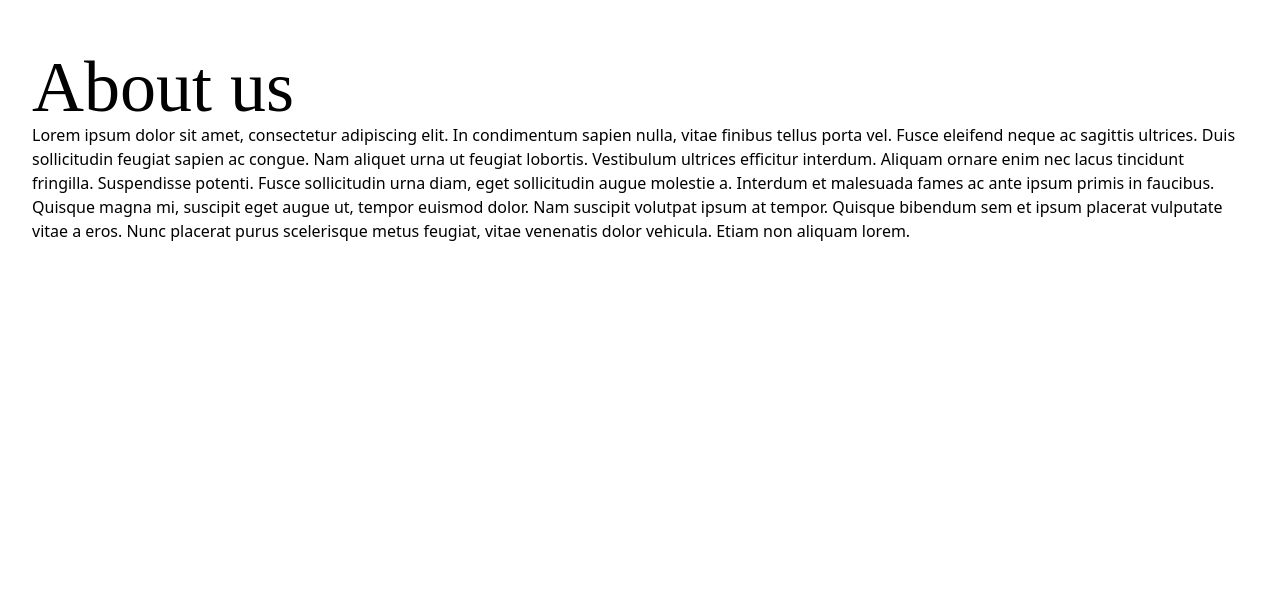
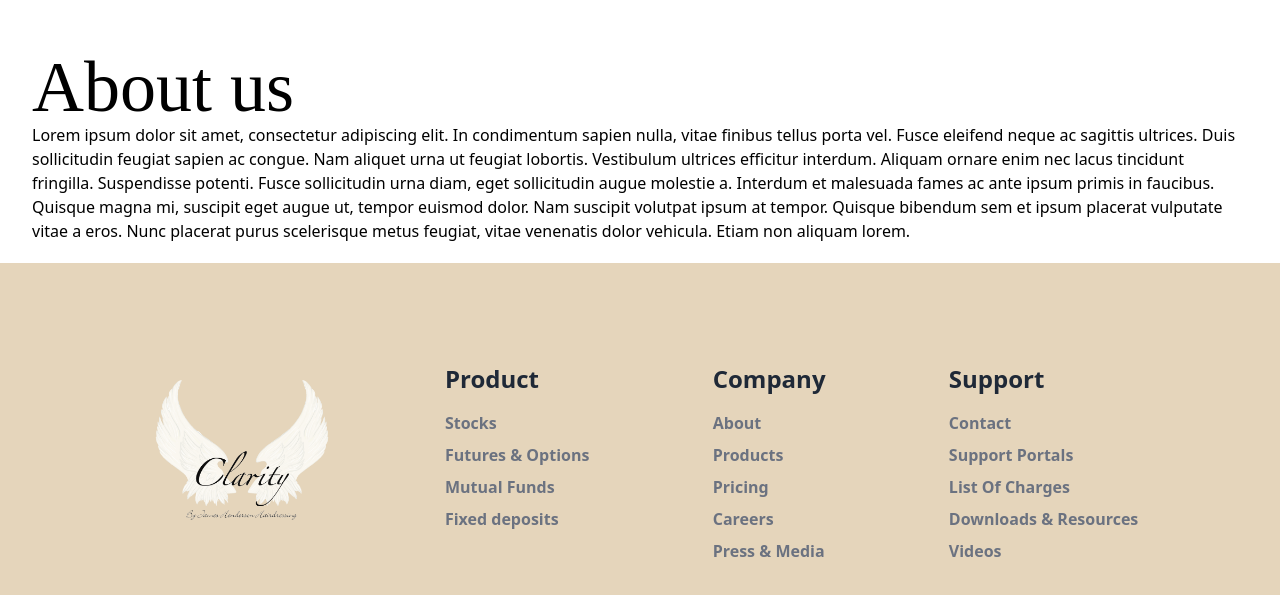
Before and after one commit to xXD3ATHS1R0KeXx/clarityhairdressing-website, a Next.js app: page / in a window 1280 px wide. Shown: the part 901-1496 px from the top of the page. Before the commit the page ends 1144 px from the top, so only its background shows below. Built offline with nearby package versions, Linux system fonts and the light colour scheme; a web font is replaced by a local one.

Commit message:
Updated code, Added footer.js component still needing work updated herosection.js and added footer to the index.js file

```diff
--- a/components/footer.js
+++ b/components/footer.js
@@ -1,7 +1,77 @@
 import React from 'react'
+import Image from 'next/image';
+import clarityLogo from "../public/logo.png"
 
-export default function footer() {
-  return (
-    <div>footer</div>
-  )
+
+export default function footer(){
+    return(
+		<>
+			<div className="bg-clarityGold h-1/2 w-full flex md:flex-row flex-col justify-around items-start p-20 mt-5">
+				<div className="pl-5">
+					<ul>
+                        <Image src={clarityLogo} width={200} height={200} />
+						<div className="flex gap-6 pb-5">
+						</div>
+					</ul>
+				</div>
+				<div className="p-5">
+					<ul>
+						<p className="text-gray-800 font-bold text-2xl pb-4">Product</p>
+						<li className="text-gray-500 text-md pb-2 font-semibold hover:text-blue-600 cursor-pointer">
+							Stocks
+						</li>
+						<li className="text-gray-500 text-md pb-2 font-semibold hover:text-blue-600 cursor-pointer">
+							Futures & Options
+						</li>
+						<li className="text-gray-500 text-md pb-2 font-semibold hover:text-blue-600 cursor-pointer">
+							Mutual Funds
+						</li>
+						<li className="text-gray-500 text-md pb-2 font-semibold hover:text-blue-600 cursor-pointer">
+							Fixed deposits
+						</li>
+					</ul>
+				</div>
+				<div className="p-5">
+					<ul>
+						<p className="text-gray-800 font-bold text-2xl pb-4">Company</p>
+						<li className="text-gray-500 text-md pb-2 font-semibold hover:text-blue-600 cursor-pointer">
+							About
+						</li>
+						<li className="text-gray-500 text-md pb-2 font-semibold hover:text-blue-600 cursor-pointer">
+							Products
+						</li>
+						<li className="text-gray-500 text-md pb-2 font-semibold hover:text-blue-600 cursor-pointer">
+							Pricing
+						</li>
+						<li className="text-gray-500 text-md pb-2 font-semibold hover:text-blue-600 cursor-pointer">
+							Careers
+						</li>
+						<li className="text-gray-500 text-md pb-2 font-semibold hover:text-blue-600 cursor-pointer">
+							Press & Media
+						</li>
+					</ul>
+				</div>
+				<div className="p-5">
+					<ul>
+						<p className="text-gray-800 font-bold text-2xl pb-4">Support</p>
+						<li className="text-gray-500 text-md pb-2 font-semibold hover:text-blue-600 cursor-pointer">
+							Contact
+						</li>
+						<li className="text-gray-500 text-md pb-2 font-semibold hover:text-blue-600 cursor-pointer">
+							Support Portals
+						</li>
+						<li className="text-gray-500 text-md pb-2 font-semibold hover:text-blue-600 cursor-pointer">
+							List Of Charges
+						</li>
+						<li className="text-gray-500 text-md pb-2 font-semibold hover:text-blue-600 cursor-pointer">
+							Downloads & Resources
+						</li>
+						<li className="text-gray-500 text-md pb-2 font-semibold hover:text-blue-600 cursor-pointer">
+							Videos
+						</li>
+					</ul>
+				</div>
+			</div>
+		</>
+	);
 }
--- a/pages/index.js
+++ b/pages/index.js
@@ -2,6 +2,7 @@ import Head from "next/head";
 import HeroSection from "../components/herosection";
 import Navbar from "../components/navigationbar";
 import Aboutsection from "../components/aboutsection"
+import Footer from "../components/footer"
 
 export default function Home() {
 	return (
@@ -14,6 +15,7 @@ export default function Home() {
 			<Navbar/>
 			<HeroSection />
 			<Aboutsection />
+			<Footer />
 		</div>
 	);
 }
```
